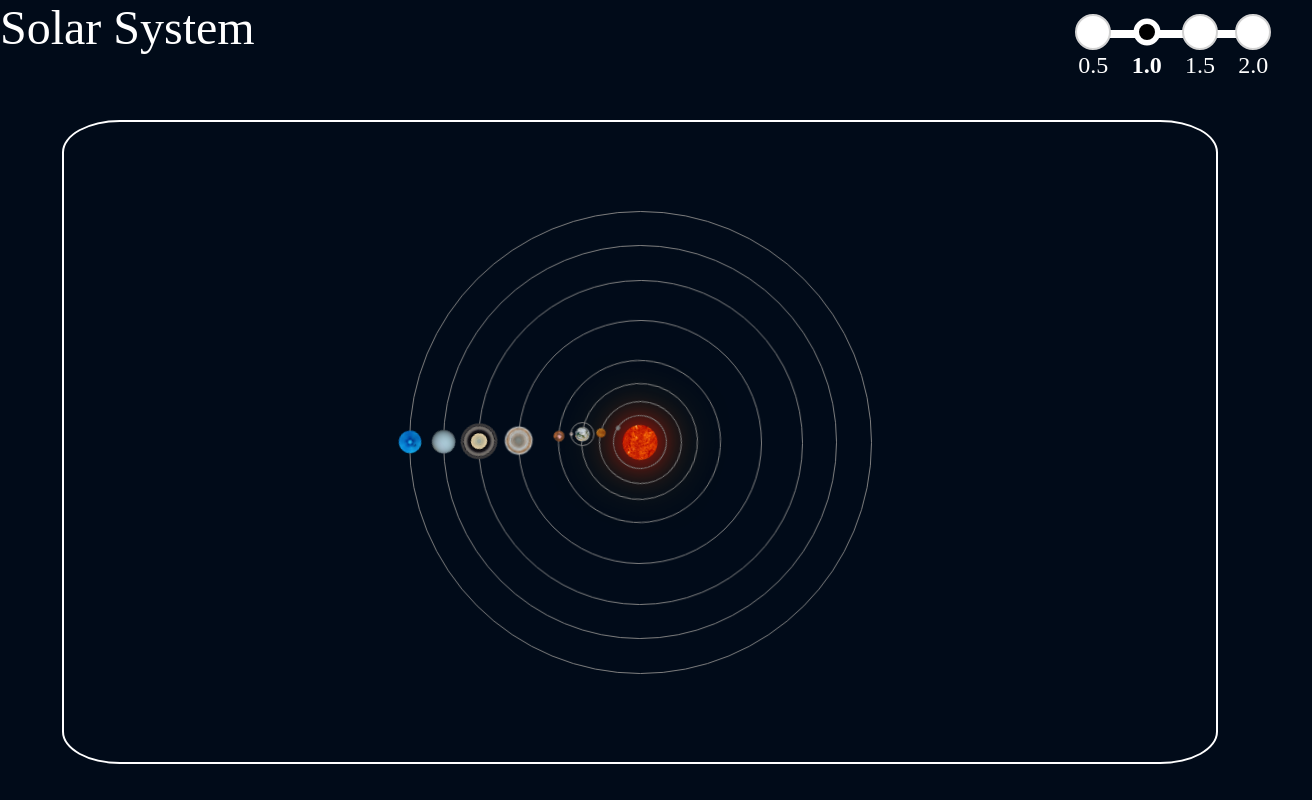
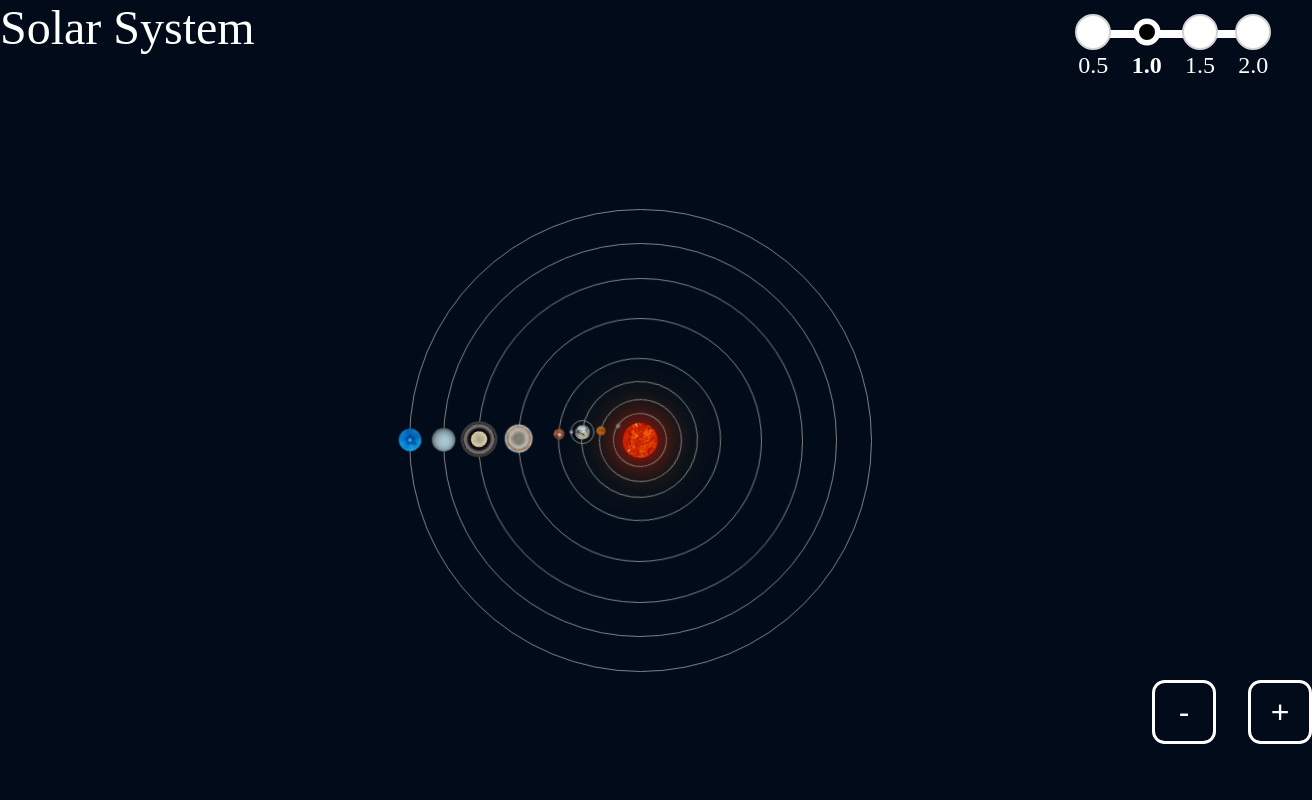
Before and after one commit to surpise/Solar-System, a React (Vite) app: page / in a window 1280 px wide. Shown: the whole page, 1312 px wide, since content can reach past the window. Built offline with nearby package versions, Linux system fonts and the light colour scheme.

Commit message:
feat: display 확대 축소 버튼 구현 #12
display의 scale을 조절하는 버튼 구현

```diff
--- a/src/scripts/components/Home/Display.jsx
+++ b/src/scripts/components/Home/Display.jsx
@@ -1,4 +1,6 @@
 import '@styles/components/Home/Display.css';
+
+import { useState } from 'react';
 
 import Sun from '@components/planetary-system/Sun';
 import Earth from '@components/planetary-system/Earth';
@@ -11,8 +13,19 @@ import Uranos from '@components/planetary-system/Uranos';
 import Neptune from '@components/planetary-system/Neptune';
 
 const Display = () => {
+  const [scale, setScale] = useState(1);
+
+  const handleZoomOut = () => {
+    if (scale > 0.5) setScale(scale - 0.2);
+  };
+
+  const handleZoomIn = () => {
+    if (scale < 2) setScale(scale + 0.2);
+  };
+
   return (
-    <div className="display">
+    <>
+      <div className="display" style={{ transform: `scale(${scale})` }}>
         <Sun />
         <Mercury />
         <Venus />
@@ -23,6 +36,15 @@ const Display = () => {
         <Uranos />
         <Neptune />
       </div>
+      <div className="zoomButtonContainer">
+        <button className="zoomOut" onClick={handleZoomOut}>
+          -
+        </button>
+        <button className="zoomIn" onClick={handleZoomIn}>
+          +
+        </button>
+      </div>
+    </>
   );
 };
 
--- a/src/styles/components/Home/Display.css
+++ b/src/styles/components/Home/Display.css
@@ -1,4 +1,3 @@
-
 .display {
   position: absolute;
   top: 15%;
@@ -9,10 +8,29 @@
 
   justify-content: center;
   align-items: center;
+}
 
+.zoomButtonContainer {
+  position: absolute;
+  top: 85%;
+  left: 90%;
 
-  border: solid 2px white;
-  border-radius: 5%;
+  display: flex;
+  width: 10rem;
+  height: 4rem;
+  gap: 2rem;
 
-  overflow: hidden;
+  button{
+    width: 100%;
+    height: 100%;
+    background: none;
+
+    border: solid 0.2rem white;
+    border-radius: 20%;
+
+    color: white;
+    font-size: 2rem;
+    cursor: pointer;
+    overflow: hidden;
+  }
 }
```
Lines whose indentation alone changed are shown as unchanged.
